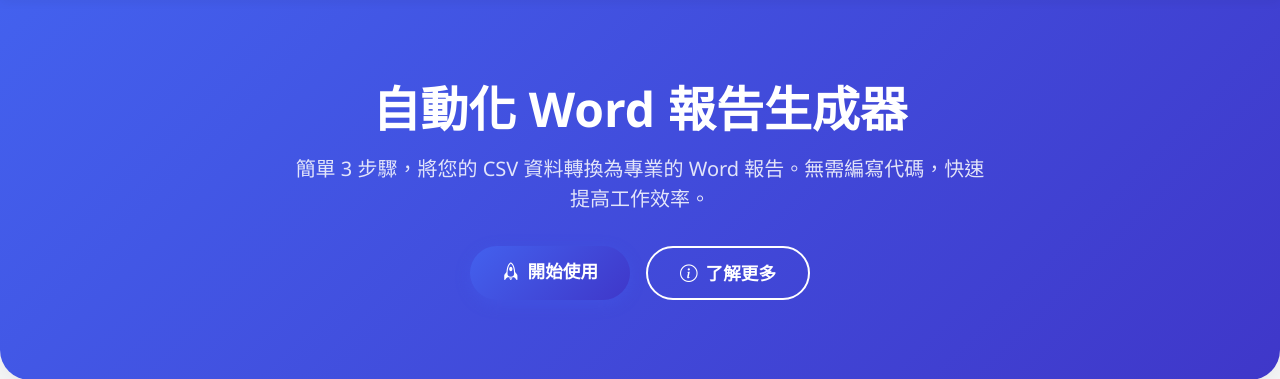
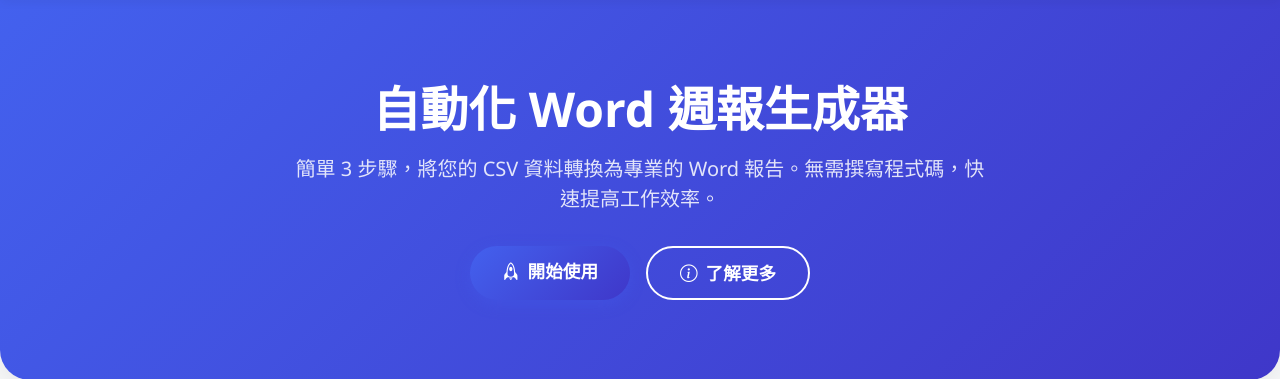
Before and after one commit to xiaolong70701/reportGen, a Flask app: page / in a window 1280 px wide. Shown: the part 56-435 px from the top of the page. Run offline with Flask 3, Linux system fonts and the light colour scheme.

Commit message:
change home page texts

```diff
--- a/templates/home.html
+++ b/templates/home.html
@@ -244,8 +244,8 @@
 <!-- 頂部橫幅 -->
 <section class="hero-section text-center">
   <div class="container">
-    <h1 class="hero-title">自動化 Word 報告生成器</h1>
-    <p class="hero-subtitle">簡單 3 步驟，將您的 CSV 資料轉換為專業的 Word 報告。無需編寫代碼，快速提高工作效率。</p>
+    <h1 class="hero-title">自動化 Word 週報生成器</h1>
+    <p class="hero-subtitle">簡單 3 步驟，將您的 CSV 資料轉換為專業的 Word 報告。無需撰寫程式碼，快速提高工作效率。</p>
     <div class="d-flex justify-content-center gap-3">
       <a href="{{ url_for('index') }}" class="btn cta-button">
         <i class="bi bi-rocket me-2"></i>開始使用
@@ -433,7 +433,7 @@
           <a href="#"><i class="bi bi-facebook"></i></a>
           <a href="#"><i class="bi bi-twitter"></i></a>
           <a href="#"><i class="bi bi-linkedin"></i></a>
-          <a href="#"><i class="bi bi-github"></i></a>
+          <a href="https://github.com/xiaolong70701/reportGen"><i class="bi bi-github"></i></a>
         </div>
       </div>
 
```
